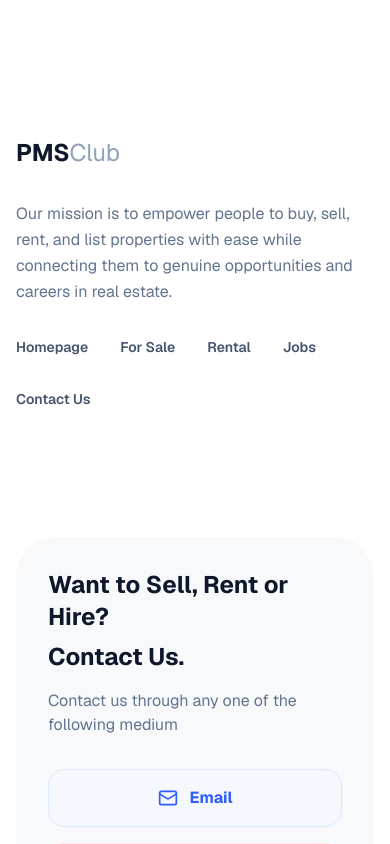
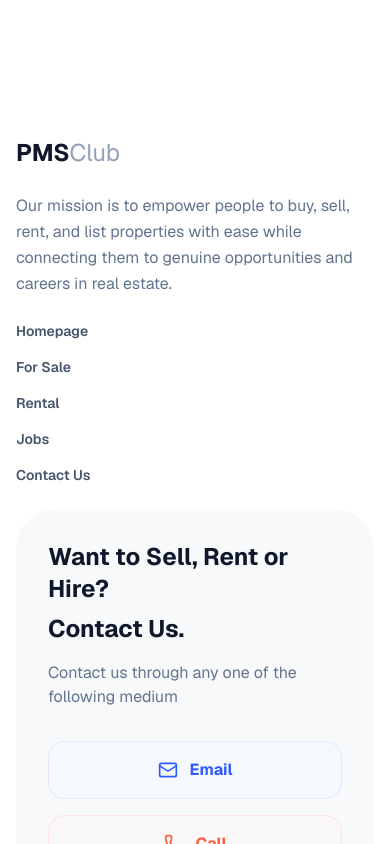
Before and after one commit to MinshaMoidheen/pms-user-interface, a Next.js app: page /jobs/1 in a window 390 px wide. Shown: the part 3400-4244 px from the top of the page. Built offline with nearby package versions, Linux system fonts and the light colour scheme.

Commit message:
footer responsive done

```diff
--- a/components/Common/Footer.tsx
+++ b/components/Common/Footer.tsx
@@ -6,16 +6,16 @@ const Footer: React.FC = () => {
   return (
     <footer className="bg-white pt-24 pb-12">
       <div className="max-w-7xl mx-auto px-4 sm:px-6">
-        <div className="flex flex-col lg:flex-row justify-between gap-16 mb-20">
+        <div className="flex flex-col lg:flex-row justify-between gap-6 lg:gap-16 mb-12 lg:mb-20">
           <div className="max-w-md">
-            <div className="text-2xl font-bold mb-8">
+            <div className="text-2xl font-bold mb-6 lg:mb-8">
               <span className="text-slate-900">PMS</span>
               <span className="text-slate-400 font-normal">Club</span>
             </div>
-            <p className="text-slate-500 leading-relaxed mb-8">
+            <p className="text-slate-500 leading-relaxed mb-6 lg:mb-8">
               Our mission is to empower people to buy, sell, rent, and list properties with ease while connecting them to genuine opportunities and careers in real estate.
             </p>
-            <div className="flex flex-wrap gap-8 text-sm font-semibold text-slate-600">
+            <div className="flex flex-col md:flex-row flex-wrap gap-4 md:gap-8 text-sm font-semibold text-slate-600 mb-0 lg:mb-8">
               <a href="/" className="hover:text-slate-900 transition-colors">Homepage</a>
               <a href="/for-sale" className="hover:text-slate-900 transition-colors">For Sale</a>
               <a href="/rentals" className="hover:text-slate-900 transition-colors">Rental</a>
@@ -25,9 +25,6 @@ const Footer: React.FC = () => {
           </div>
 
 
-          <div>
-
-          </div>
           <div className="bg-[#F8F9FB] p-8 md:p-10 rounded-[40px] flex-1 max-w-xl">
             <h3 className="text-2xl font-bold text-slate-900 mb-2">Want to Sell, Rent or Hire?</h3>
             <h4 className="text-2xl font-bold text-slate-900 mb-4">Contact Us.</h4>
--- a/components/Landing-page/Hero.tsx
+++ b/components/Landing-page/Hero.tsx
@@ -24,7 +24,7 @@ const Hero: React.FC = () => {
   };
 
   return (
-    <section className="relative pt-12 pb-2 md:pb-24 overflow-hidden min-h-screen">
+    <section className="relative pt-12 pb-2 md:pb-24 overflow-hidden min-h-[600px] md:min-h-screen">
       {/* Background Image - No overlay */}
       <div
         className="absolute inset-0 z-0"
--- a/components/Landing-page/InterviewBanner.tsx
+++ b/components/Landing-page/InterviewBanner.tsx
@@ -3,7 +3,7 @@ import Image from 'next/image';
 
 const InterviewBanner: React.FC = () => {
   return (
-    <section className="py-12 bg-white">
+    <section className="pt-4 md:pt-12 pb-12 bg-white">
       <div className="max-w-7xl mx-auto px-4 sm:px-6">
         <div className="bg-[#E8EBF7] rounded-3xl p-8 md:p-12 flex flex-col md:flex-row items-center justify-between gap-8 relative overflow-hidden">
 
--- a/components/Rentals/Rentals.tsx
+++ b/components/Rentals/Rentals.tsx
@@ -257,7 +257,7 @@ const Rentals = () => {
         <div className="h-24 md:hidden" />
       </main>
 
-      <Footer />
+
     </div>
   );
 };
```
